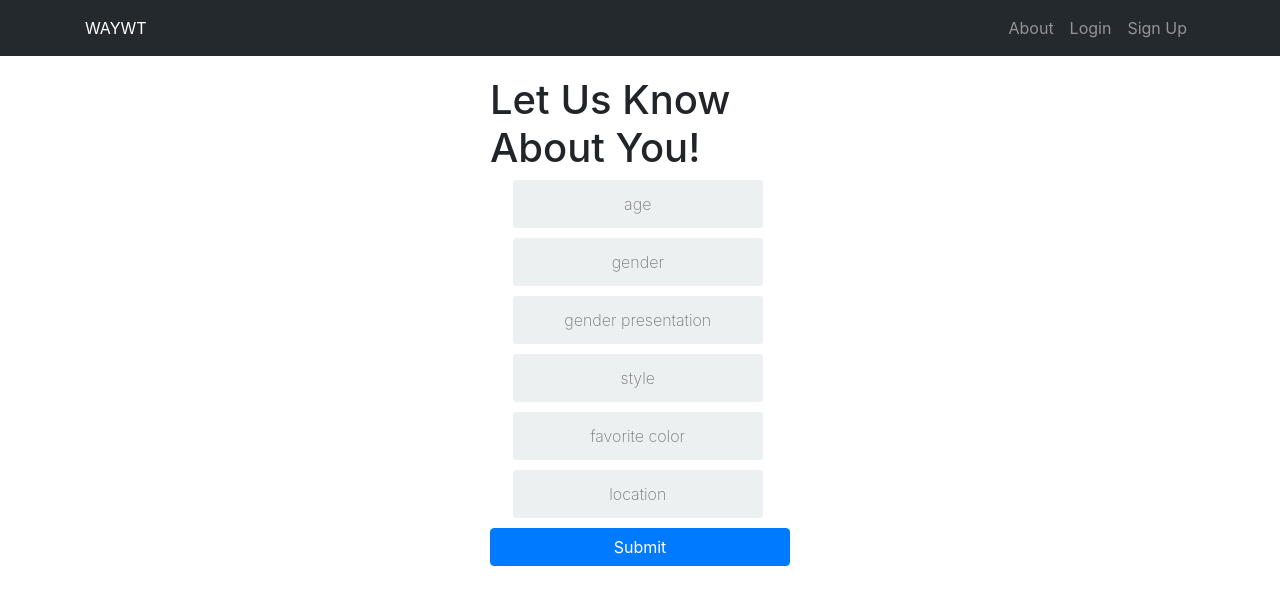
After one commit to Supearnesh/ml-waywt-rec, a Flask app: page /profile in a window 1280 px wide. The commit adds this page. Shown: the top 605 px of the page. Run offline with Flask 2, Linux system fonts and the light colour scheme; some libraries are stand-ins or nearby versions.

Commit message:
Complete working frontend

```diff
--- a/app/app.py
+++ b/app/app.py
@@ -6,6 +6,7 @@ from .extensions import db
 from flask_sqlalchemy import SQLAlchemy
 
 project_dir = os.path.dirname(os.path.abspath(__file__))
+UPLOAD_FOLDER = os.path.abspath('app/static/uploads')
 
 def create_app(config_object=settings):
     # create and configure the app
@@ -13,6 +14,8 @@ def create_app(config_object=settings):
     app.config.from_object(config_object)
     app.config['SQLALCHEMY_DATABASE_URI'] = settings.SQLALCHEMY_DATABASE_URI
     app.secret_key = os.urandom(16)
+    app.config['UPLOAD_FOLDER'] = UPLOAD_FOLDER
+    app.config['MAX_CONTENT_LENGTH'] = 16 * 1024 * 1024
 
     create_database(app)
     register_blueprints(app)
--- a/app/controllers/auth.py
+++ b/app/controllers/auth.py
@@ -5,6 +5,7 @@ from flask import flash, redirect, render_template, request
 from flask import Blueprint, session, url_for, g
 
 from app.models.user import User
+from app.models.profile import Profile
 from app.extensions import db
 
 blueprint = Blueprint('auth', __name__)
@@ -59,6 +60,34 @@ def logout():
     session.clear()
     return redirect(url_for('home.index'))
 
+@blueprint.route('/profile', methods=['GET', 'POST'])
+def submit_profile():
+    age = None
+    gender = None
+    gen_pres = None
+    style = None
+    fav_color = None
+    loc = None
+
+    if request.method == 'POST':
+        age = str(request.form['age'])
+        gender = str(request.form['gender'])
+        gen_pres = str(request.form['gen_pres'])
+        style = str(request.form['style'])
+        fav_color = str(request.form['fav_color'])
+        loc = str(request.form['loc'])
+
+        try:
+            reg = Profile(age, gender, gen_pres, style, fav_color, loc)
+            db.session.add(reg)
+            db.session.commit()
+            return redirect(url_for('home.index'))
+        except:
+            flash('something\'s amiss')
+
+
+    return render_template('home/profile.html')
+
 @blueprint.before_app_request
 def get_current_user():
     user_id = session.get('username')
--- a/app/models/user.py
+++ b/app/models/user.py
@@ -4,9 +4,9 @@ class User(db.Model):
     __tablename__ = 'users'
 
     id = db.Column(db.Integer(), primary_key=True)
-    username = db.Column(db.String(80), unique=True, nullable=False)
-    email = db.Column(db.String, unique=True, nullable=False)
-    password = db.Column(db.String, nullable=False)
+    username = db.Column(db.String(255), unique=True, nullable=False)
+    email = db.Column(db.String(255), unique=True, nullable=False)
+    password = db.Column(db.String(255), nullable=False)
 
     def __init__(self, username, email, password):
         self.username = username
--- /dev/null
+++ b/app/templates/home/profile.html
@@ -0,0 +1,35 @@
+{% extends "layouts/layout.html" %}
+
+{% block content %}
+<form action="/submit_profile" method="POST">
+  <div class="login">
+    <div class="login-screen">
+      <div class="app-title">
+        <h1>Let Us Know About You!</h1>
+      </div>
+      <div class="login-form">
+      <div class="control-group">
+              <input type="int" class="login-field" value="" placeholder="age" name="age">
+      <label class="login-field-icon fui-user" for="login-name"></label></div>
+      <div class="control-group">
+              <input type="text" class="login-field" value="" placeholder="gender" name="gender">
+      <label class="login-field-icon fui-user" for="login-name"></label></div>
+      <div class="control-group">
+              <input type="text" class="login-field" value="" placeholder="gender presentation" name="gen_pres">
+      <label class="login-field-icon fui-lock" for="login-pass"></label></div>
+      <div class="control-group">
+              <input type="text" class="login-field" value="" placeholder="style" name="style">
+      <label class="login-field-icon fui-lock" for="login-pass"></label></div>
+      <div class="control-group">
+              <input type="text" class="login-field" value="" placeholder="favorite color" name="fav_color">
+      <label class="login-field-icon fui-lock" for="login-pass"></label></div>
+      <div class="control-group">
+              <input type="text" class="login-field" value="" placeholder="location" name="location">
+      <label class="login-field-icon fui-lock" for="login-pass"></label></div>
+      <input type="submit" value="Submit" class="btn btn-primary btn-large btn-block">
+
+      </div>
+    </div>
+  </div>
+</form>
+{% endblock %}
--- /dev/null
+++ b/app/templates/home/results.html
@@ -0,0 +1,5 @@
+{% extends "layouts/layout.html" %}
+
+{% block content %}
+RESULTS GO HERE
+{% endblock %}
--- a/app/templates/home/signup.html
+++ b/app/templates/home/signup.html
@@ -17,7 +17,7 @@
       <div class="control-group">
               <input type="password" class="login-field" value="" placeholder="password" name="password">
       <label class="login-field-icon fui-lock" for="login-pass"></label></div>
-      <input type="submit" value="Log in" class="btn btn-primary btn-large btn-block">
+      <input type="submit" value="Sign Up" class="btn btn-primary btn-large btn-block">
 
       </div>
     </div>
--- a/app/templates/partials/header.html
+++ b/app/templates/partials/header.html
@@ -16,22 +16,17 @@
         </li>
         {% if g.user %}
           <li class="nav-item dropdown">
-            <a class="nav-link dropdown-toggle" href="#" id="navbarDropdown" role="button" data-toggle="dropdown" aria-haspopup="true" aria-expanded="false">
-              Settings
+            <a class="nav-link dropdown-toggle p-2 pr-3" href="#" id="navbarDropdown" role="button" data-toggle="dropdown" aria-haspopup="true" aria-expanded="false">
+              {{ g.user['username'] }}
             </a>
             <div class="dropdown-menu" aria-labelledby="navbarDropdown">
-              <a class="dropdown-item" href="{{ url_for('home.index' )}}">Setting 1</a>
-            </div>
-            <div class="dropdown-menu" aria-labelledby="navbarDropdown">
-              <a class="dropdown-item" href="{{ url_for('home.index' )}}">Setting 2</a>
+              <a class="dropdown-item" href="{{ url_for('auth.submit_profile' )}}">Update Profile</a>
+              <a class="dropdown-item" href="{{ url_for('home.index' )}}">Account Information</a>
             </div>
           </li>
-          <li class="nav-item p-2 pr-3">
-            {{ g.user['username'] }}
-          </li>
-          <li class="nav-item">
-            <a class="nav-link text-inherit" href="{{ url_for('auth.logout') }}">Log out</a>
-          </li>
+            <li class="nav-item">
+              <a class="nav-link text-inherit" href="{{ url_for('auth.logout') }}">Log out</a>
+            </li>
         {% else %}
           <li class="nav-item">
             <a class="nav-link text-inherit" href="{{ url_for('auth.login') }}">
--- /dev/null
+++ b/app/utils.py
@@ -0,0 +1,5 @@
+
+ALLOWED_EXTENSIONS = set(['png', 'jpg', 'jpeg'])
+
+def allowed_file(filename):
+	return '.' in filename and filename.rsplit('.', 1)[1].lower() in ALLOWED_EXTENSIONS
```
Also changed, not shown: app/controllers/home.py (+29 -2 lines), app/models/profile.py (added, +24 -0 lines), app/templates/home/index.html (+17 -0 lines), app/extensions.py (line endings or trailing spaces), app/static/uploads/test.jpg (added).
